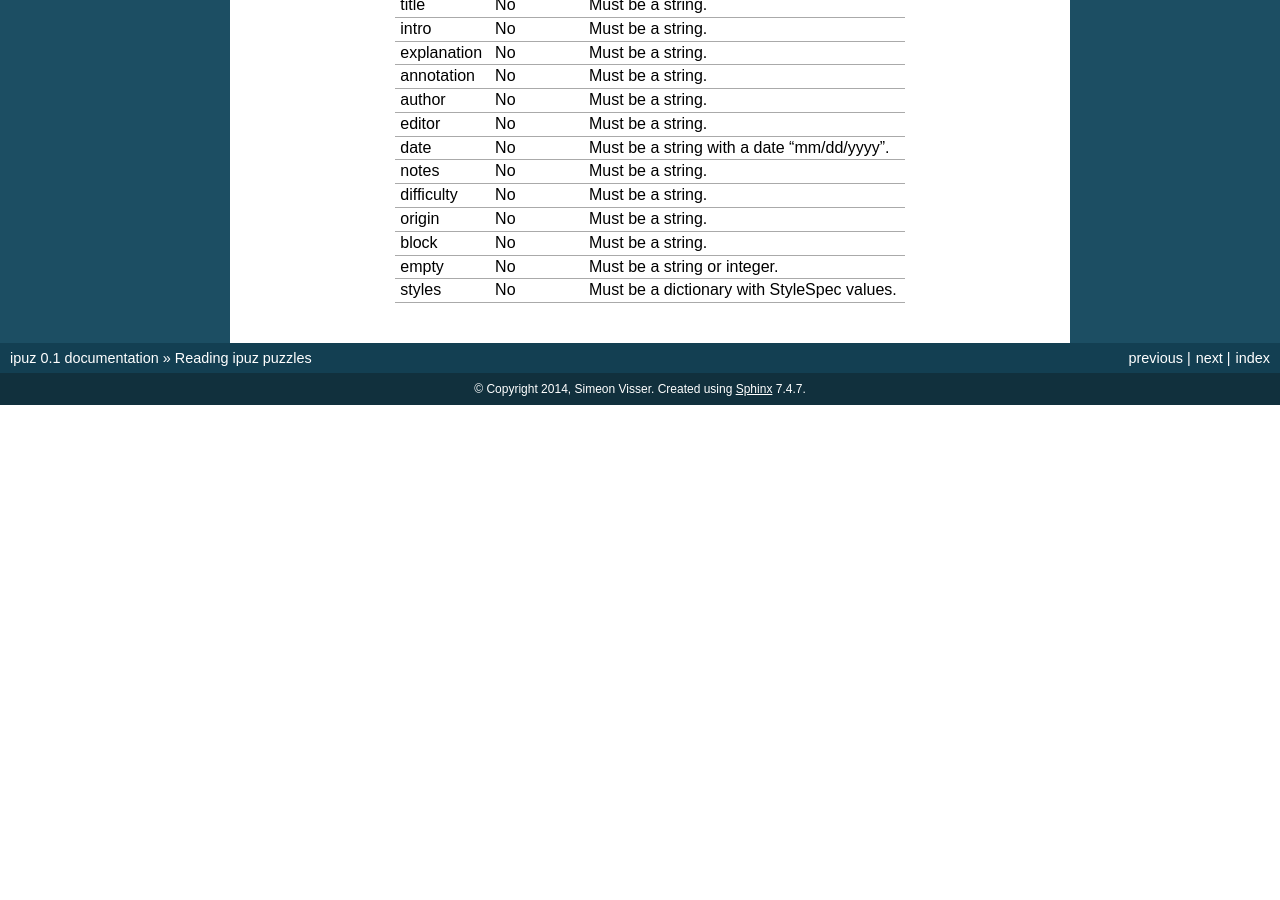
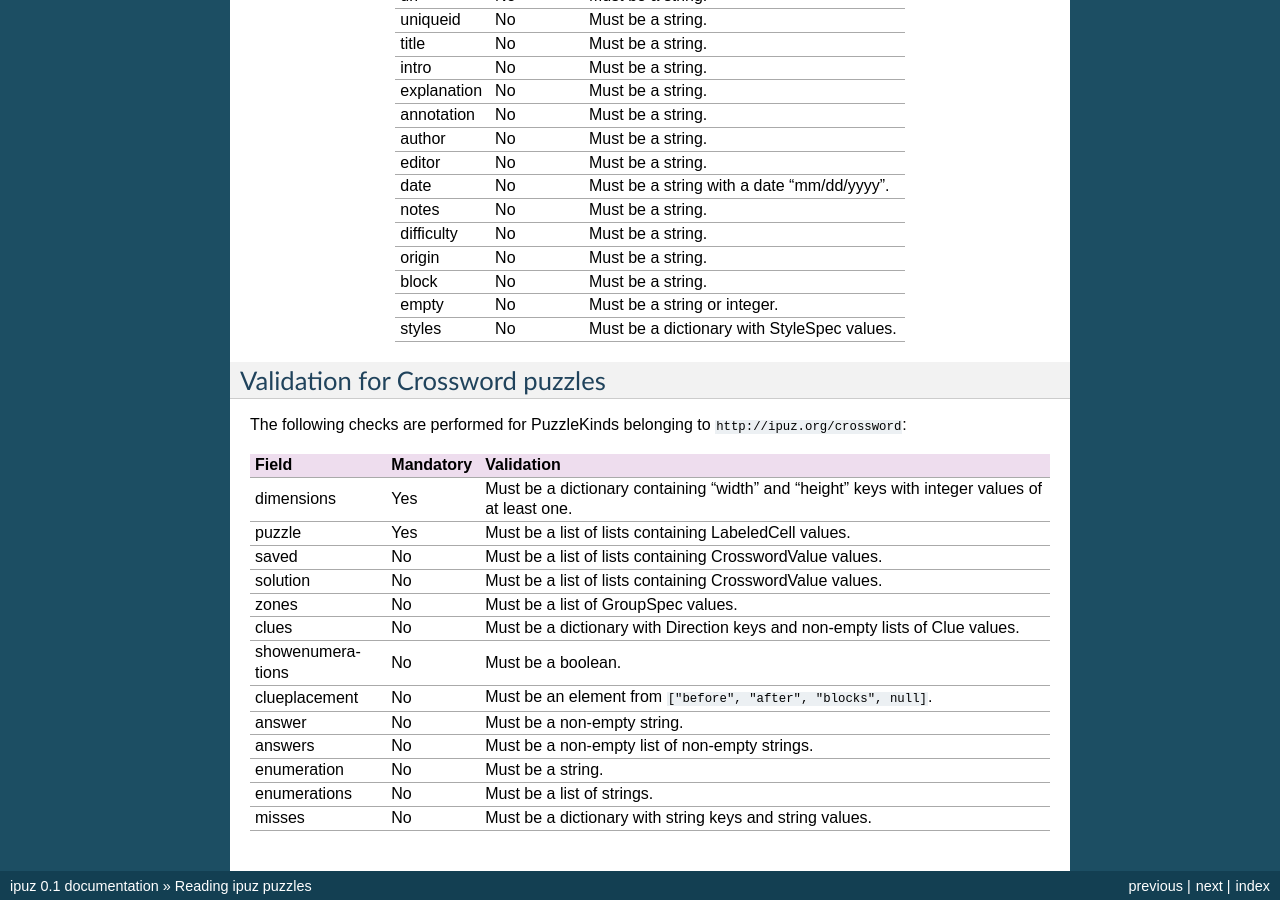
Before and after one commit to svisser/ipuz, a Sphinx documentation site: the page built from docs/reading.rst, in a window 1280 px wide and 900 px high, scrolled down 819 px. Built offline with Sphinx 7.4.7, drawn with Linux system fonts in a browser that asks for light colours; before the commit the page ends 1224 px from its top, so only the background shows below that; some of the changed text lies outside the part shown.

Commit message:
Added documentation for validation of Crossword puzzles

```diff
--- a/docs/reading.rst
+++ b/docs/reading.rst
@@ -26,6 +26,8 @@ see whether the JSON conforms to the ipuz specification.
 
 Validation
 ==========
+
+Note that ``null`` in JSON / JSONP becomes ``None`` in Python.
 
 Validation for all puzzles
 --------------------------
@@ -56,3 +58,26 @@ block        No         Must be a string.
 empty        No         Must be a string or integer.
 styles       No         Must be a dictionary with StyleSpec values.
 ===========  =========  ===============================================
+
+Validation for Crossword puzzles
+--------------------------------
+
+The following checks are performed for PuzzleKinds belonging to ``http://ipuz.org/crossword``:
+
+================  =========  ==============================================================================================
+Field             Mandatory  Validation
+================  =========  ==============================================================================================
+dimensions        Yes        Must be a dictionary containing "width" and "height" keys with integer values of at least one.
+puzzle            Yes        Must be a list of lists containing LabeledCell values.
+saved             No         Must be a list of lists containing CrosswordValue values.
+solution          No         Must be a list of lists containing CrosswordValue values.
+zones             No         Must be a list of GroupSpec values.
+clues             No         Must be a dictionary with Direction keys and non-empty lists of Clue values.
+showenumerations  No         Must be a boolean.
+clueplacement     No         Must be an element from ``["before", "after", "blocks", null]``.
+answer            No         Must be a non-empty string.
+answers           No         Must be a non-empty list of non-empty strings.
+enumeration       No         Must be a string.
+enumerations      No         Must be a list of strings.
+misses            No         Must be a dictionary with string keys and string values.
+================  =========  ==============================================================================================
```
